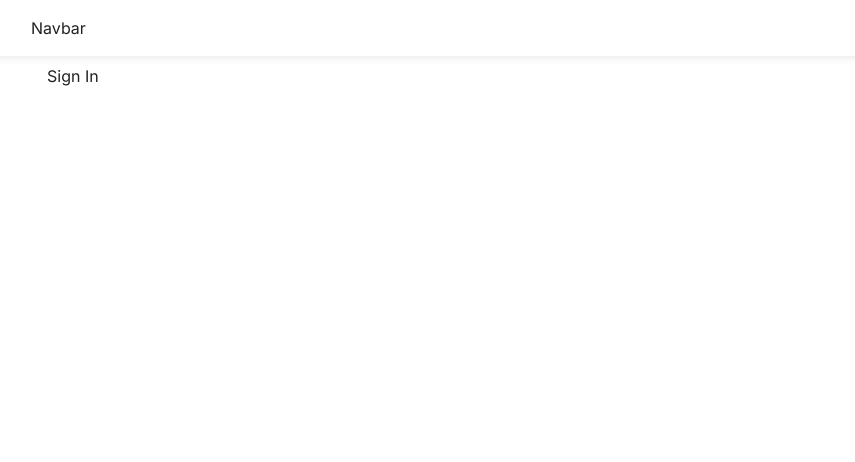
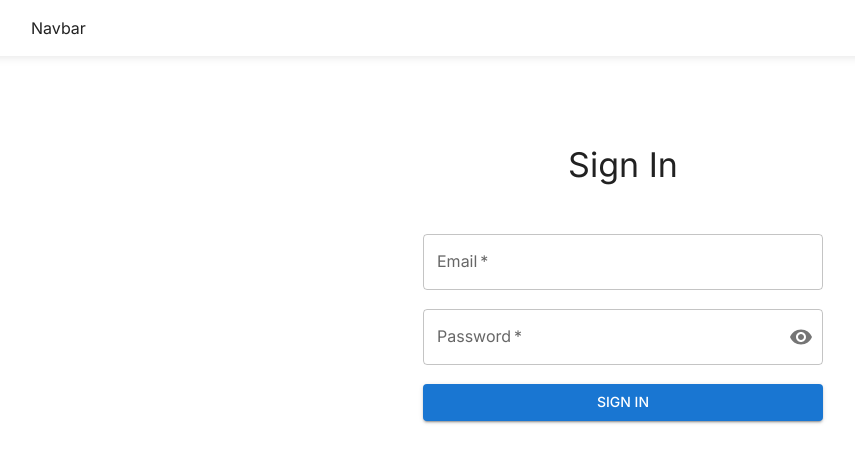
Before and after one commit to harrsh-in/cupidoo-user, a React (Vite) app: page /signin in a window 1280 px wide. Shown: the top 462 px of the page, without its empty margins (17-872 px from the left). Built offline with nearby package versions, Linux system fonts and the light colour scheme; no server answers.

Commit message:
Added form

```diff
--- a/package.json
+++ b/package.json
@@ -16,6 +16,7 @@
         "@mui/material": "^5.13.2",
         "react": "18.2.0",
         "react-dom": "18.2.0",
+        "react-hook-form": "^7.43.9",
         "react-router-dom": "6.11.2"
     },
     "devDependencies": {
--- a/src/public/signin/index.tsx
+++ b/src/public/signin/index.tsx
@@ -1,9 +1,131 @@
-import { Box, Typography } from '@mui/material';
+import Visibility from '@mui/icons-material/Visibility';
+import VisibilityOff from '@mui/icons-material/VisibilityOff';
+import {
+    Box,
+    Button,
+    FormControl,
+    IconButton,
+    InputAdornment,
+    InputLabel,
+    OutlinedInput,
+    TextField,
+    Typography,
+} from '@mui/material';
+import { useState } from 'react';
+import { Controller, SubmitHandler, useForm } from 'react-hook-form';
+
+interface IFormInput {
+    email: string;
+    password: string;
+}
 
 const SignIn = () => {
+    const { control, handleSubmit } = useForm({
+        defaultValues: {
+            email: '',
+            password: '',
+        },
+    });
+
+    const onSubmit: SubmitHandler<IFormInput> = (data) => {
+        console.log(data);
+    };
+
+    const [showPassword, setShowPassword] = useState(false);
+
+    const handleClickShowPassword = () => setShowPassword((show) => !show);
+
+    const handleMouseDownPassword = (
+        event: React.MouseEvent<HTMLButtonElement>
+    ) => {
+        event.preventDefault();
+    };
+
     return (
-        <Box>
-            <Typography>Sign In</Typography>
+        <Box
+            sx={{
+                maxWidth: '25rem',
+                marginX: 'auto',
+                paddingTop: '5rem',
+            }}
+        >
+            <Typography
+                variant="h4"
+                gutterBottom
+                sx={{
+                    textAlign: 'center',
+                }}
+            >
+                Sign In
+            </Typography>
+
+            <Box
+                component="form"
+                noValidate
+                autoComplete="off"
+                onSubmit={handleSubmit(onSubmit)}
+                sx={{
+                    display: 'flex',
+                    flexDirection: 'column',
+                    gap: '1.2rem',
+                    marginTop: '3rem',
+                }}
+            >
+                <Controller
+                    name="email"
+                    control={control}
+                    render={({ field }) => (
+                        <TextField
+                            {...field}
+                            autoComplete="email"
+                            label="Email"
+                            variant="outlined"
+                            required
+                        />
+                    )}
+                />
+
+                <Controller
+                    name="password"
+                    control={control}
+                    render={({ field }) => (
+                        <FormControl variant="outlined" required>
+                            <InputLabel htmlFor="outlined-adornment-password">
+                                Password
+                            </InputLabel>
+                            <OutlinedInput
+                                {...field}
+                                autoComplete="current-password"
+                                id="outlined-adornment-password"
+                                type={showPassword ? 'text' : 'password'}
+                                endAdornment={
+                                    <InputAdornment position="end">
+                                        <IconButton
+                                            aria-label="toggle password visibility"
+                                            onClick={handleClickShowPassword}
+                                            onMouseDown={
+                                                handleMouseDownPassword
+                                            }
+                                            edge="end"
+                                        >
+                                            {showPassword ? (
+                                                <VisibilityOff />
+                                            ) : (
+                                                <Visibility />
+                                            )}
+                                        </IconButton>
+                                    </InputAdornment>
+                                }
+                                label="Password"
+                            />
+                        </FormControl>
+                    )}
+                />
+
+                <Button type="submit" variant="contained">
+                    Sign In
+                </Button>
+            </Box>
         </Box>
     );
 };
--- a/src/styles/navbar.css
+++ b/src/styles/navbar.css
@@ -11,5 +11,5 @@
 }
 
 .navbar-pad {
-    margin-top: 4rem;
+    padding-top: 4rem;
 }
```
Also changed, not shown: 1 other file (tests, documents, lock files or other folders).
